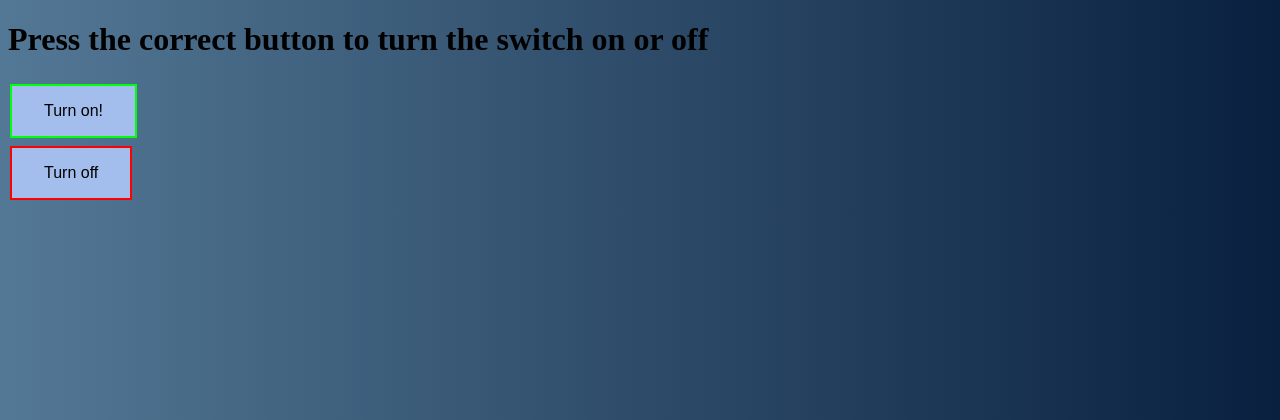
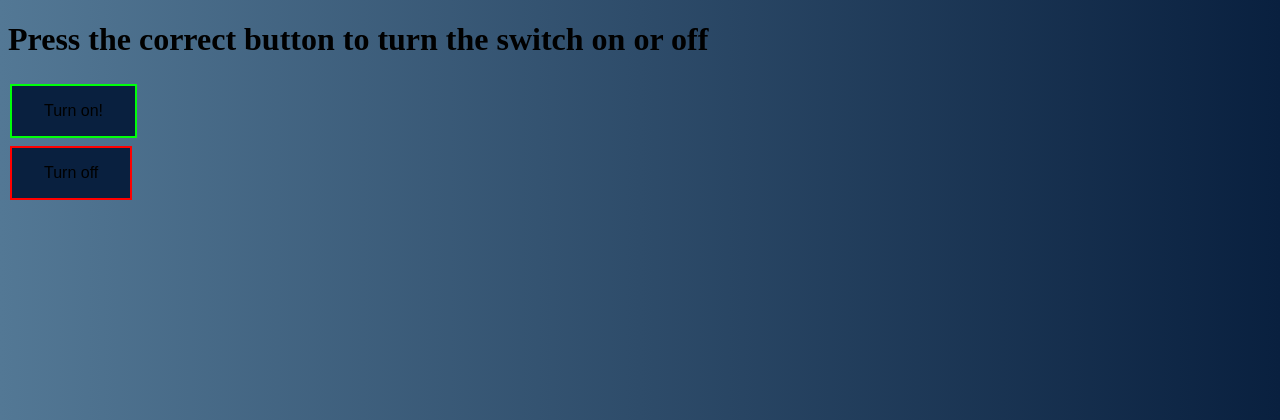
Before and after one commit to pro-gamer007/Bro-Website-Thingy, a Flask app: page / in a window 1280 px wide. Shown: the top 420 px of the page. Run offline with Flask 2, Linux system fonts and the light colour scheme.

Commit message:
something even more fucking darker

```diff
--- a/templates/index.html
+++ b/templates/index.html
@@ -13,7 +13,7 @@
   }
 
   .button1 {
-    background-color: #a3bded;
+    background-color: #09203f;
     color: black;
     border: 2px solid #00ff0a;
   }
@@ -24,7 +24,7 @@
   }
 
   .button2 {
-    background-color: #a3bded;
+    background-color: #09203f;
     color: black;
     border: 2px solid #ff0000;
   }
```
